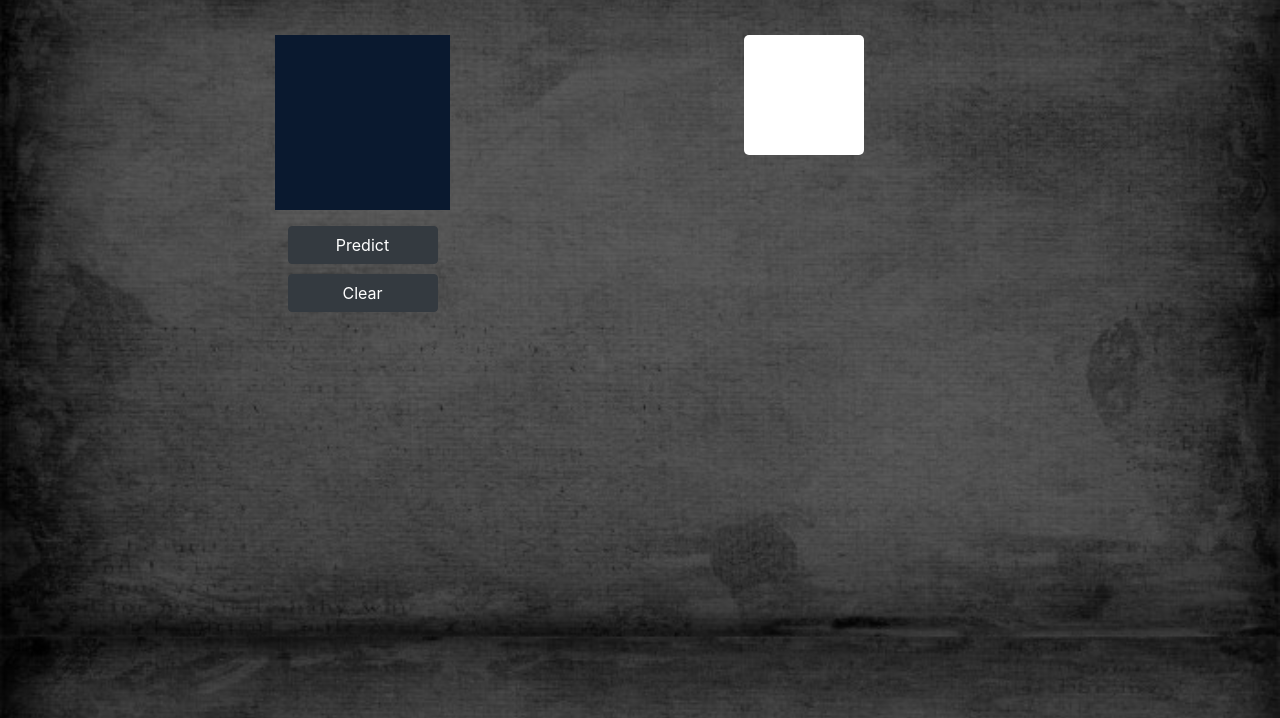
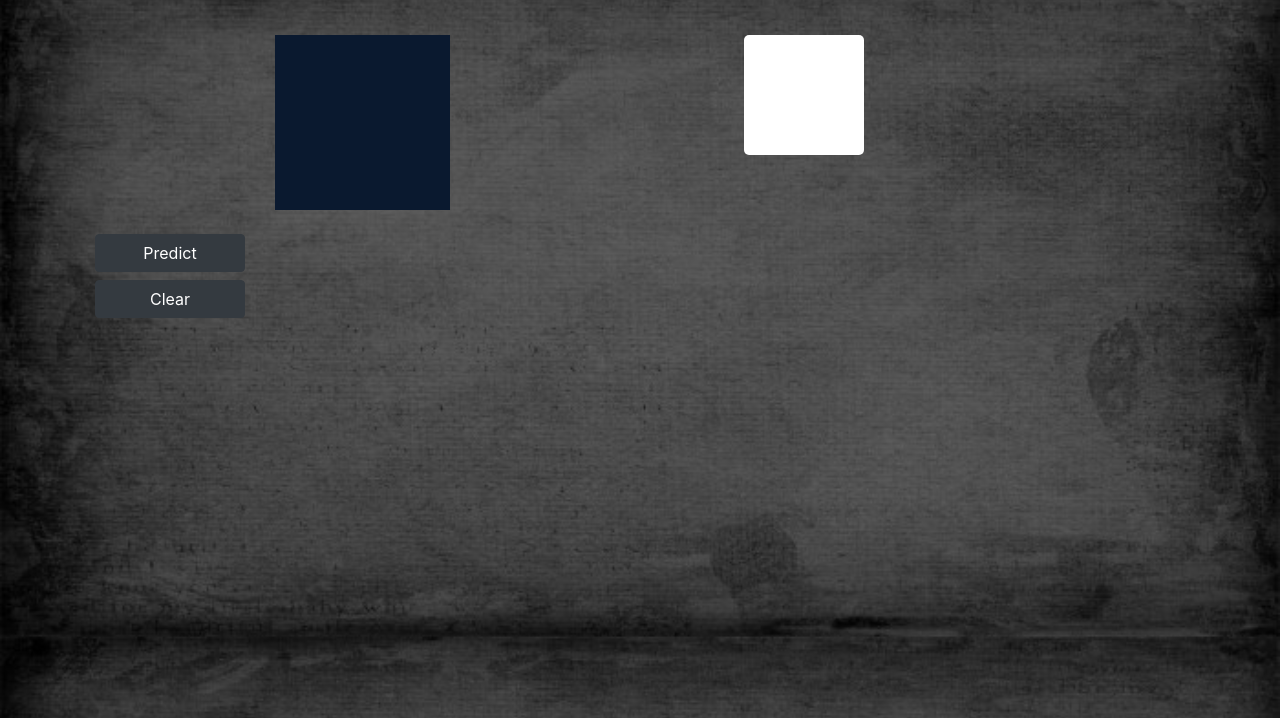
Before and after one commit to AztecAllure/mnist, a plain HTML site: page index.html in a window 1280 px wide. Shown: the part 82-800 px from the top of the page. Drawn offline with nearby package versions, Linux system fonts and the light colour scheme.

Commit message:
Update index.html

```diff
--- a/index.html
+++ b/index.html
@@ -6,34 +6,24 @@
 	<meta name='viewport' content='width=device-width, initial-scale=1'>
 	<title>Digit Recognition</title>
 	<script src="https://code.jquery.com/jquery-3.3.1.min.js"></script>
+	<script src="https://cdn.jsdelivr.net/npm/@tensorflow/tfjs@latest"></script>
 	<script src="js/chart.min.js"></script>
-	<script src="https://cdn.jsdelivr.net/npm/@tensorflow/tfjs@latest"></script>
-    <link rel="stylesheet" href="https://stackpath.bootstrapcdn.com/bootstrap/4.3.1/css/bootstrap.min.css" >
-	<link rel="apple-touch-icon" sizes="180x180" href="/images/favicon_io/apple-touch-icon.png">
-<link rel="icon" type="image/png" sizes="32x32" href="/images/favicon_io/favicon-32x32.png">
+	<link rel="stylesheet" href="https://stackpath.bootstrapcdn.com/bootstrap/4.3.1/css/bootstrap.min.css" integrity="sha384-ggOyR0iXCbMQv3Xipma34MD+dH/1fQ784/j6cY/iJTQUOhcWr7x9JvoRxT2MZw1T" crossorigin="anonymous">
 	<link rel="icon" type="image/png" sizes="16x16" href="/images/favicon_io/favicon-16x16.png">
-<link rel="manifest" href="/images/favicon_io/site.webmanifest">
 	<link rel="stylesheet" type="text/css" href="style/digit.css">
 </head>
 <body>
 	<main>
 		<h2>Digit Recognition</h2>
 		<br>
-
-
 		<div class="container mt-1">
 			<div class="digit-demo-container">
-
-
 				<div class="flex-two">
 					<div id="canvas_box_wrapper" class="canvas-box-wrapper">
 						<div id="canvas_box" class="canvas-box"></div>
-
-							<div class="col-12">
-								<button id="predict-button" class="btn btn-dark">Predict</button>
-							</div>
-							<div class="col-12">
-								<button id="clear-button" class="btn btn-dark">Clear</button>
+						<div class="d-flex flex-column">
+							<button id="predict-button" class="btn btn-dark mt-2">Predict</button>
+							<button id="clear-button" class="btn btn-dark mt-2">Clear</button>
 						</div>
 					</div>
 					<div class="col-6">
@@ -46,7 +36,6 @@
 			</div>
 		</div>
 	</main>
-
 	<script src="js/digit-recognition.js"></script>
 </body>
 </html>
```
Lines whose indentation alone changed are shown as unchanged.
